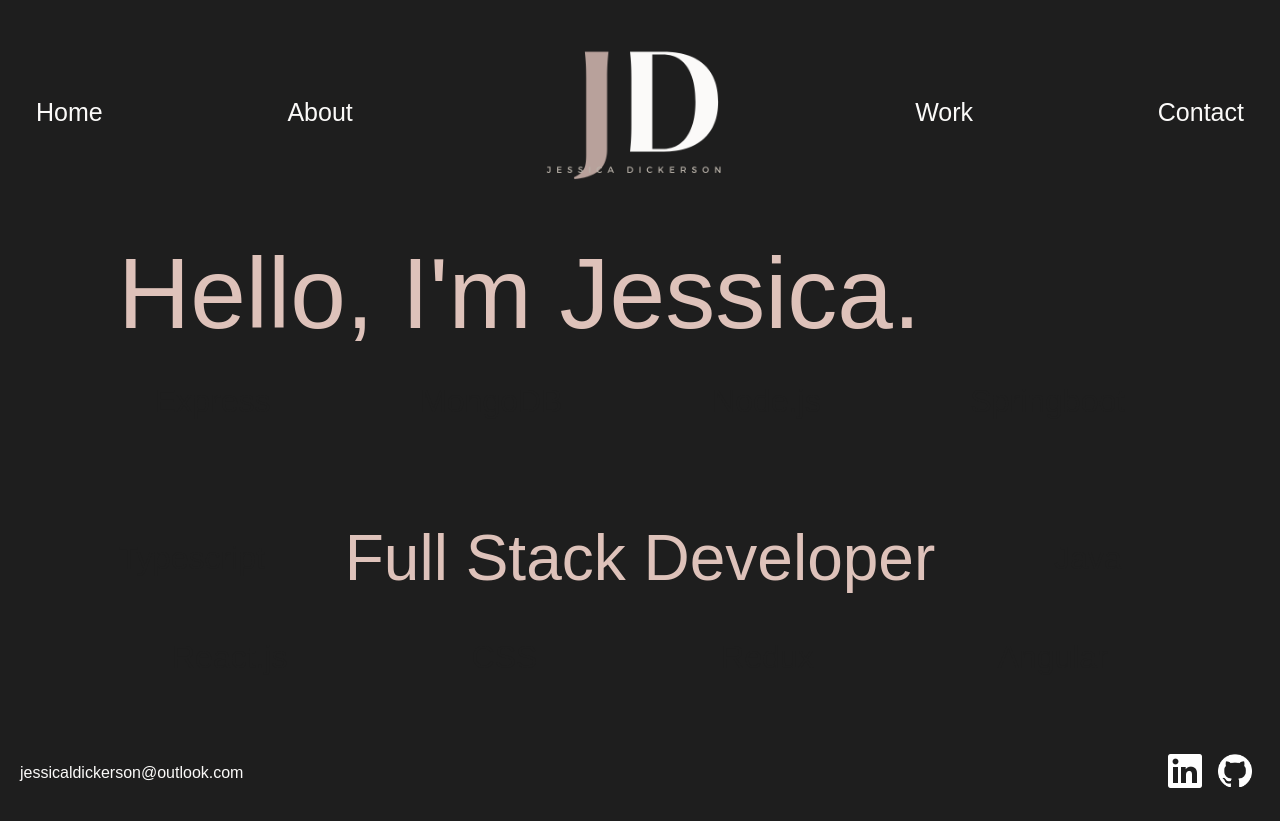
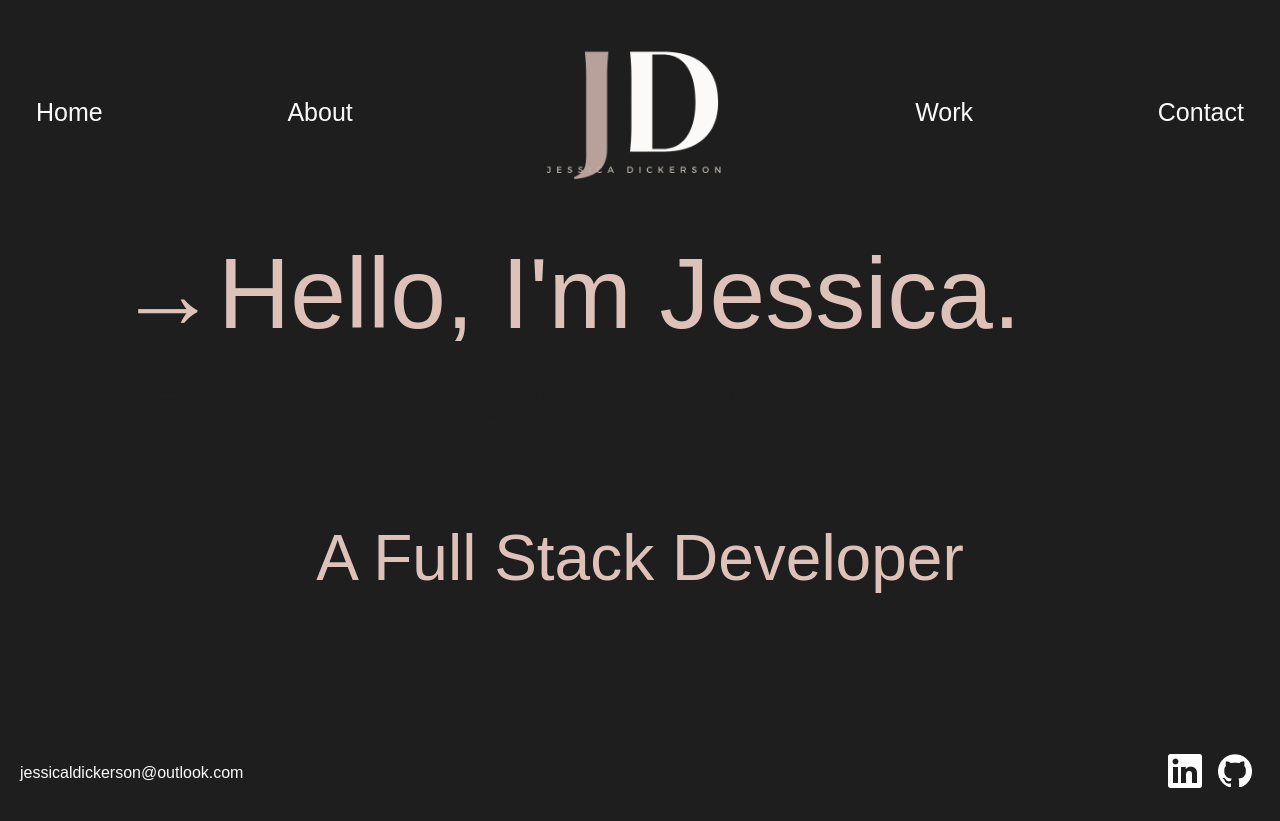
Before and after one commit to spiderthatcodes/new-design, a React (Create React App) app: page /contact in a window 1280 px wide. Built offline with nearby package versions, Linux system fonts and the light colour scheme.

Commit message:
minor text changes

```diff
--- a/src/components/SkillGrid/SkillGrid.jsx
+++ b/src/components/SkillGrid/SkillGrid.jsx
@@ -31,7 +31,7 @@ const SkillGrid = ({ visibleSkills }) => {
                 </div>
                 <div id='row-two'>
                     <p className={optionThree}>Typescript</p>
-                    <p id='cert'>Full Stack Developer</p>
+                    <p id='cert'>A Full Stack Developer</p>
                     <p className={optionThree}>Java</p>
                 </div>
                 <div id='row-three'>
--- a/src/pages/Home/Home.jsx
+++ b/src/pages/Home/Home.jsx
@@ -23,7 +23,7 @@ const Home = ({ isMobile }) => {
             setVisibleSkills={setVisibleSkills}
         >
             <Container isMobile={isMobile}>
-                <p id='intro'>
+                <p id='intro'>&#8594;
                     {introduction.split('').map((char, index) => (
                         <span
                             key={index}
```
